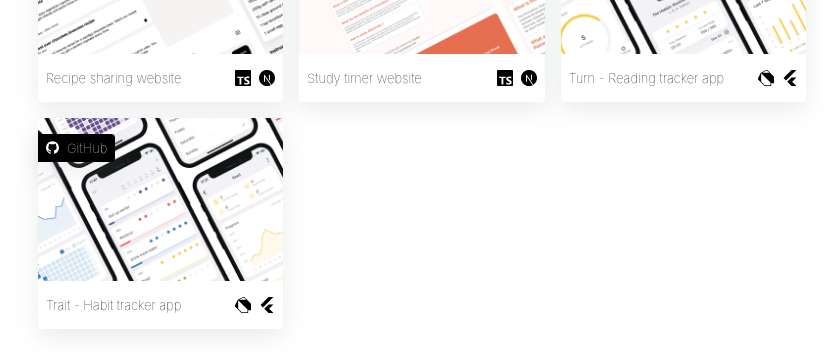
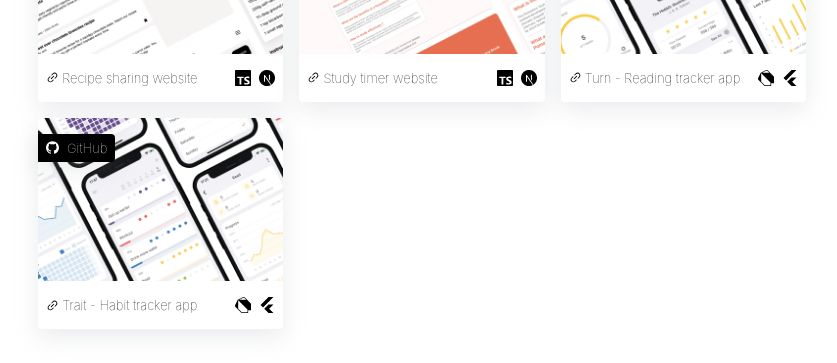
Before and after one commit to JackWRadford/portfolio, a Next.js app: page / in a window 1280 px wide. Shown: the part 413-776 px from the top of the page, without its empty margins (218-1055 px from the left). Built offline with nearby package versions, Linux system fonts and the light colour scheme.

Commit message:
Added link icon to project title

```diff
--- a/components/ProjectCard.tsx
+++ b/components/ProjectCard.tsx
@@ -9,6 +9,7 @@ import {
   SiDart,
   SiGithub,
 } from "react-icons/si";
+import { AiOutlineLink } from "react-icons/ai";
 import styles from "../styles/ProjectCard.module.css";
 import Project from "../types/project";
 import { IconType } from "react-icons";
@@ -62,7 +63,10 @@ const ProjectCard: FC<IProjectCardProps> = ({ project }) => {
         target="_blank"
         rel="noreferrer"
       >
-        <h2 className={styles.name}>{project.name}</h2>
+        <h2 className={styles.name}>
+          <AiOutlineLink />
+          {project.name}
+        </h2>
         <div className={styles.techList}>
           {project.techList.map((tech, index) => getIcon(tech, index))}
         </div>
--- a/styles/ProjectCard.module.css
+++ b/styles/ProjectCard.module.css
@@ -26,6 +26,9 @@
 }
 
 .name {
+  display: flex;
+  align-items: center;
+  gap: 0.2rem;
   font-size: small;
   font-weight: lighter;
 }
```
